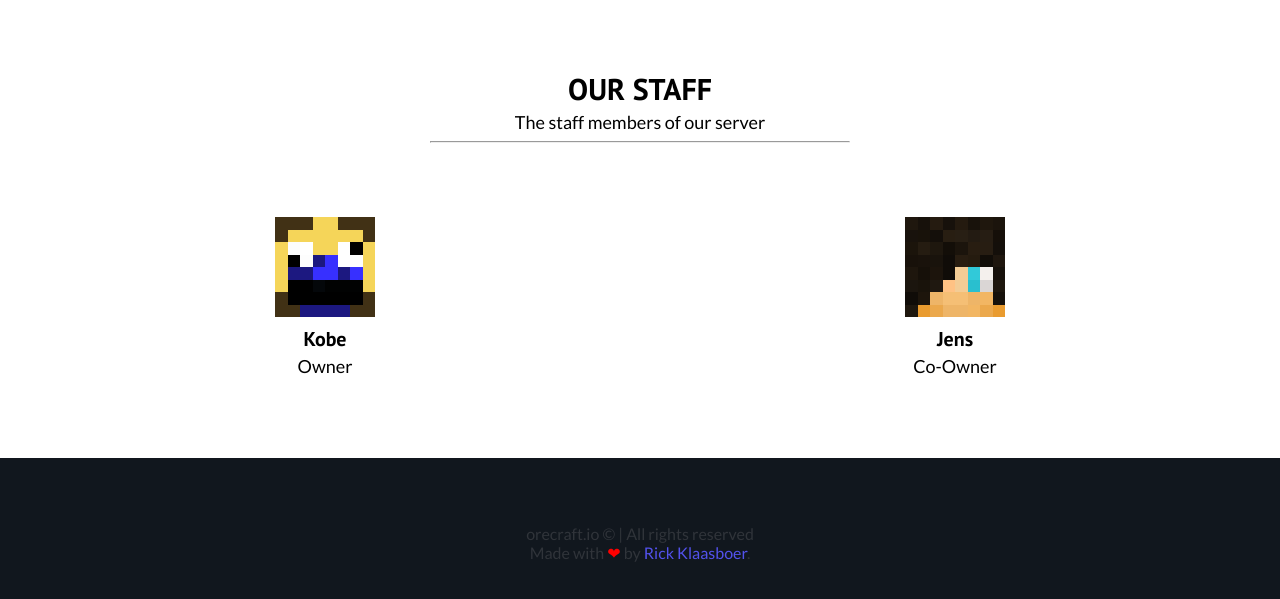
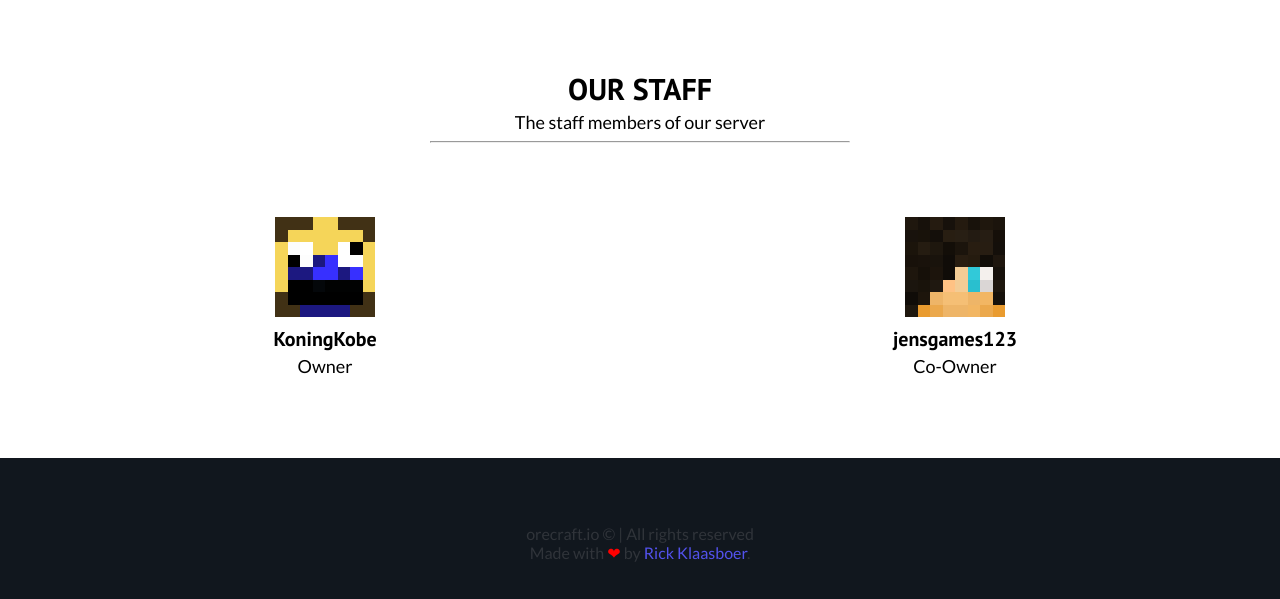
Before and after one commit to JensDeLeersnyderPXL/Orecraft-Website, a plain HTML site: page index.html in a window 1280 px wide. Shown: the part 2557-3156 px from the top of the page. Drawn offline with nearby package versions, Linux system fonts and the light colour scheme.

Commit message:
changed to iGN

```diff
--- a/index.html
+++ b/index.html
@@ -180,7 +180,7 @@
 			<!-- First Staff Member -->
 			<div class="col-md staffblock">
 				<img width="100px;" src="https://raw.githubusercontent.com/JensDeLeersnyderPXL/Orecraft-Website/main/assets/Koningkobe.png">
-				<h2>Kobe</h2>
+				<h2>KoningKobe</h2>
 				<p>Owner</p>
 			</div>
 			<!-- End First Staff Member -->
@@ -188,7 +188,7 @@
 			<!-- Second Staff Member -->
 			<div class="col-md staffblock">
 				<img width="100px;" src="https://raw.githubusercontent.com/JensDeLeersnyderPXL/Orecraft-Website/main/assets/jensgames123.png">
-				<h2>Jens</h2>
+				<h2>jensgames123</h2>
 				<p>Co-Owner</p>
 			</div>
 			<!-- End Second Staf Member -->
```
